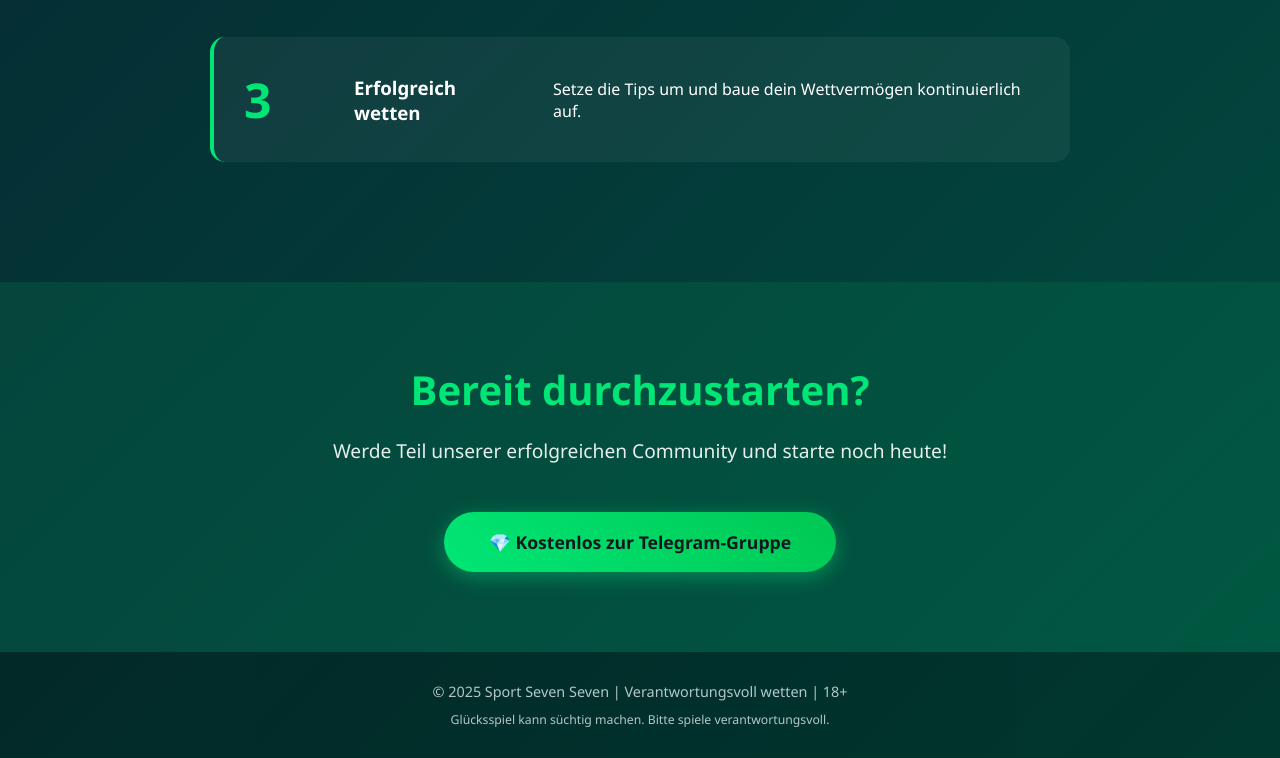
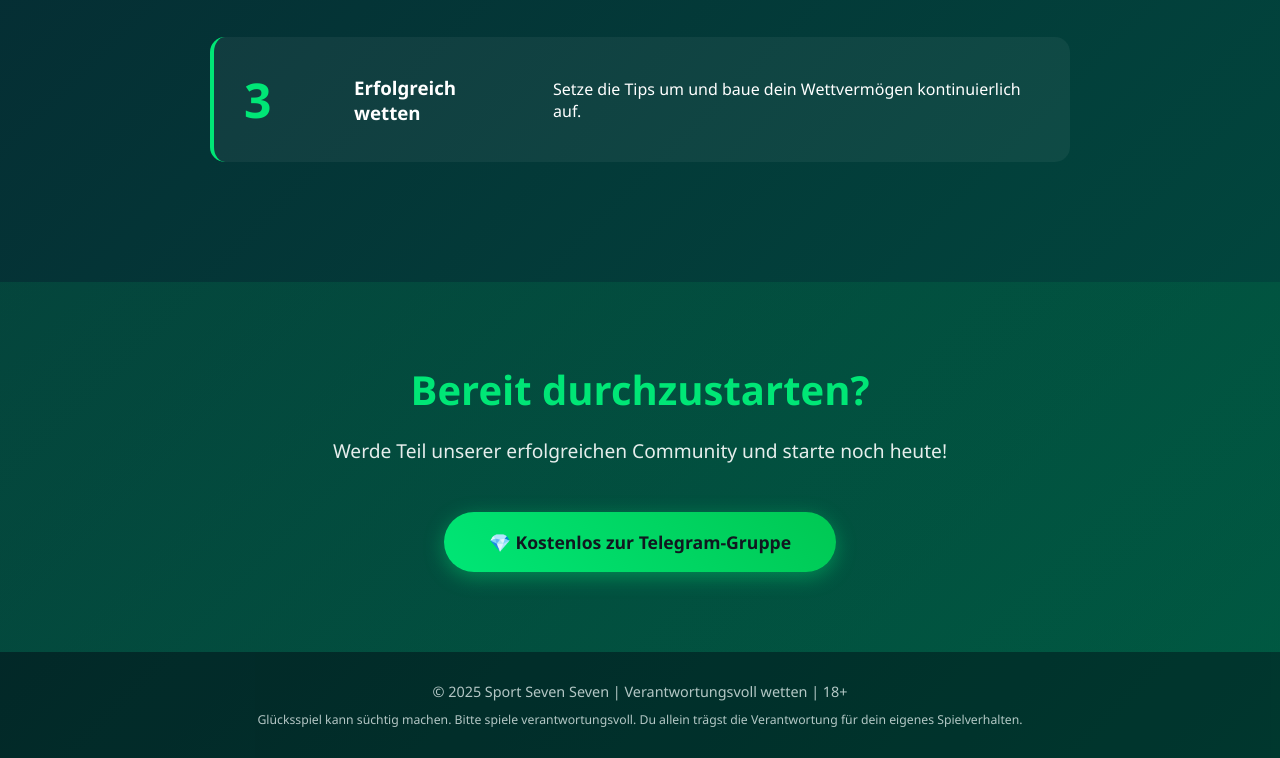
Before and after one commit to sportsevenseven/sportsevenseven-, a plain HTML site: page index.html in a window 1280 px wide. Shown: the part 2164-2922 px from the top of the page. Drawn offline with Linux system fonts and the light colour scheme.

Commit message:
Fix footer HTML structure and content

```diff
--- a/index.html
+++ b/index.html
@@ -388,6 +388,9 @@
   <p>© 2025 Sport Seven Seven | Verantwortungsvoll wetten | 18+</p>
   <p style="margin-top: 10px; font-size: 0.85em;">
     Glücksspiel kann süchtig machen. Bitte spiele verantwortungsvoll.
+    Du allein trägst die Verantwortung für dein eigenes Spielverhalten.
+  </p>
+</footer>
   </p>
 </footer>
 </body>
```
